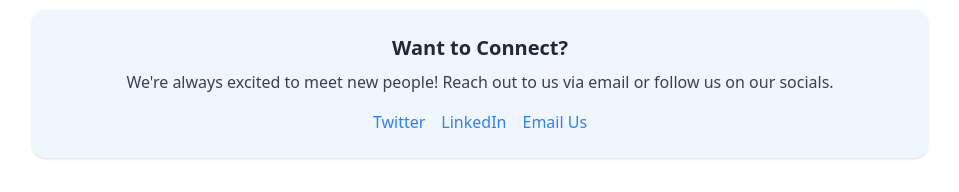
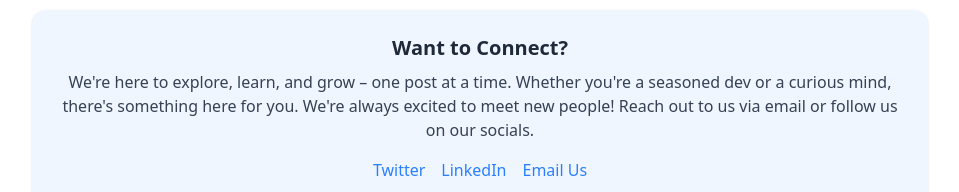
Before and after one commit to Kalyan190/Kaly-Blog-Testing, a Next.js app: page /about in a window 1280 px wide. Shown: the part 896-1088 px from the top of the page, without its empty margins (160-1119 px from the left). Built offline with nearby package versions, Linux system fonts and the light colour scheme; no server answers.

Commit message:
one feature add next time -- framer motion

```diff
--- a/src/actions/edit-article.ts
+++ b/src/actions/edit-article.ts
@@ -110,7 +110,7 @@ export const editArticle = async (articleId: string,prevState: createArticleForm
                   }
                }
             }
-         } catch (error) {
+         } catch (_error) {
              return {
                errors: {
                   formErrors: ['Error uploading image. Please try again!']
@@ -118,12 +118,6 @@ export const editArticle = async (articleId: string,prevState: createArticleForm
              }
          }
       }
-
-
-
-
-
-
 
 
       if(!imageUrl){
--- a/src/components/about/AboutPage.tsx
+++ b/src/components/about/AboutPage.tsx
@@ -39,7 +39,10 @@ const AboutPage: React.FC = () => {
             <div className="mt-12 bg-blue-50 dark:bg-primary-foreground p-6 rounded-xl shadow-sm dark:border dark:border-white dark:text-white">
                <h3 className="text-xl font-semibold mb-2">Want to Connect?</h3>
                <p className="text-gray-700 mb-4 dark:text-white">
-                  We're always excited to meet new people! Reach out to us via email or follow us on our socials.
+                  We&apos;re here to explore, learn, and grow – one post at a time.
+                  Whether you&apos;re a seasoned dev or a curious mind, there&apos;s something here for you.
+                  We&apos;re always excited to meet new people! Reach out to us via email or follow us on our socials.
+
                </p>
                <div className="flex justify-center space-x-4">
                   <a href="#" className="text-blue-500 hover:underline">Twitter</a>
--- a/src/components/articles/article-detail-page.tsx
+++ b/src/components/articles/article-detail-page.tsx
@@ -1,7 +1,6 @@
 import type { Prisma } from '@prisma/client'
 import React from 'react'
 import { Avatar, AvatarFallback, AvatarImage } from '../ui/avatar'
-import Image from 'next/image'
 import LikeButton from './like-button'
 import CommentsList from '../comments/comments-list'
 import CommentInput from '../comments/comment-input'
--- a/src/components/dashboard/left-sidebar.tsx
+++ b/src/components/dashboard/left-sidebar.tsx
@@ -2,12 +2,7 @@
 import { Button } from "@/components/ui/button"
 import {
    Sheet,
-   SheetClose,
    SheetContent,
-   SheetDescription,
-   SheetFooter,
-   SheetHeader,
-   SheetTitle,
    SheetTrigger,
 } from "@/components/ui/sheet"
 import { BarChart, FileText, LayoutDashboard, MessageCircle, Settings } from "lucide-react"
```
